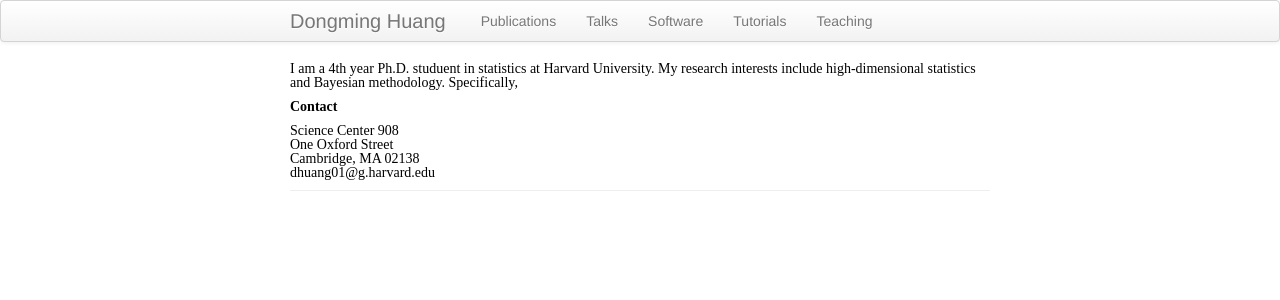
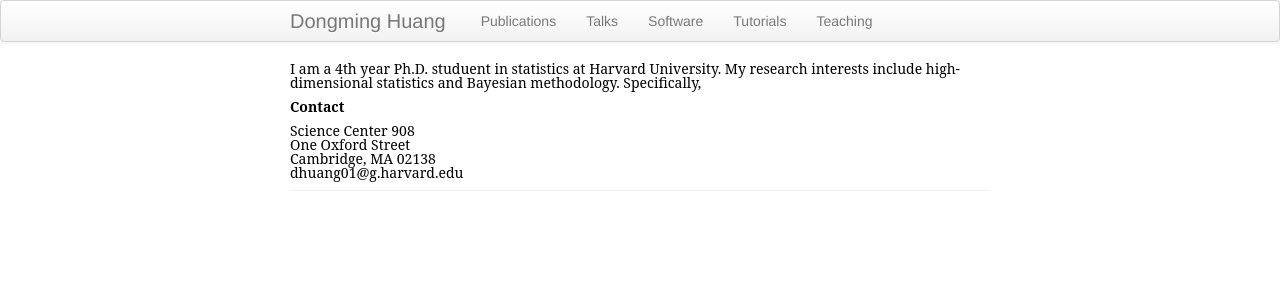
Before and after one commit to stathuang/dmhuang.github.io, a Jekyll site: the page built from index.md, in a window 1280 px wide. Shown: the top 300 px of the page. Built offline with Jekyll 4.4.1, drawn with Linux system fonts in a browser that asks for light colours.

Commit message:
Update style.css

```diff
--- a/assets/themes/twitter/css/style.css
+++ b/assets/themes/twitter/css/style.css
@@ -1,4 +1,4 @@
-/* Custom container */
+/* Custom container for the UI*/
 .container-narrow {
   margin: 0 auto;
   max-width: 700px; }
@@ -69,7 +69,7 @@ p {
     font-size: 1em;
     line-height: 1em;
     color: #000;
-    font-family: 'Sans-Serif';
+    font-family: 'Serif';
 }
 
 /*
```
